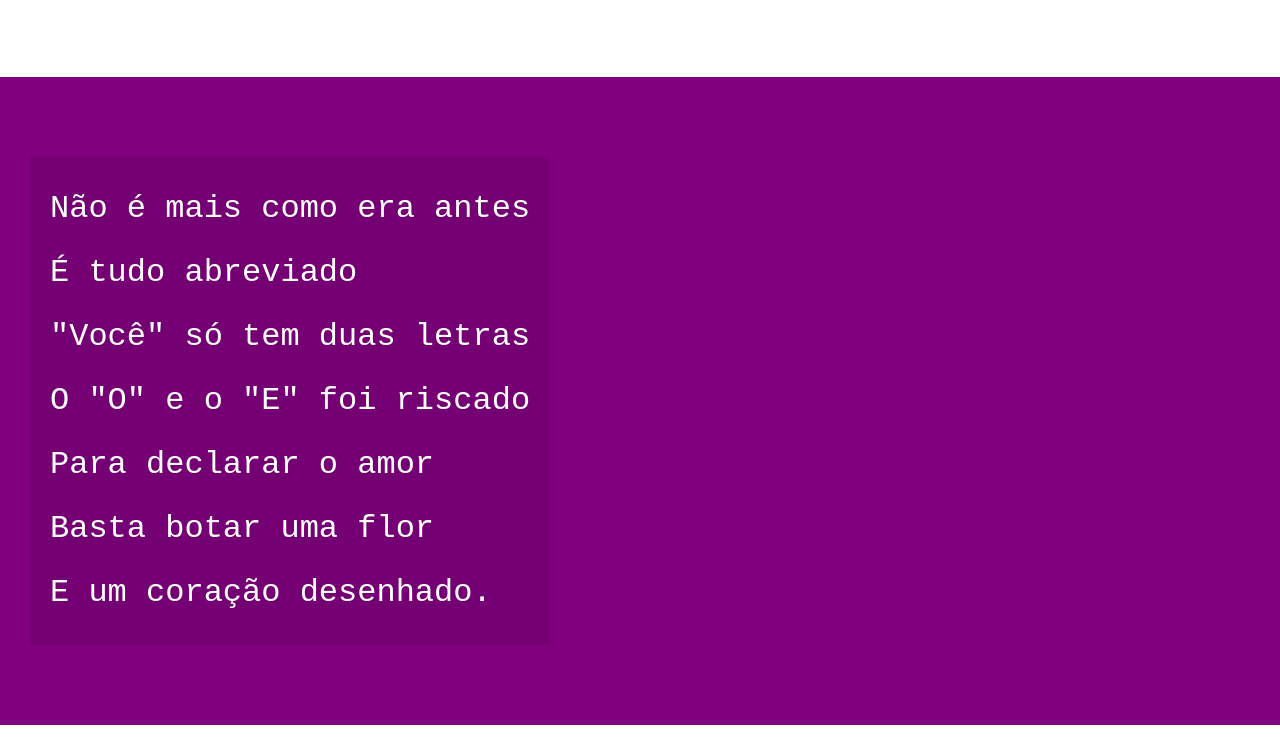
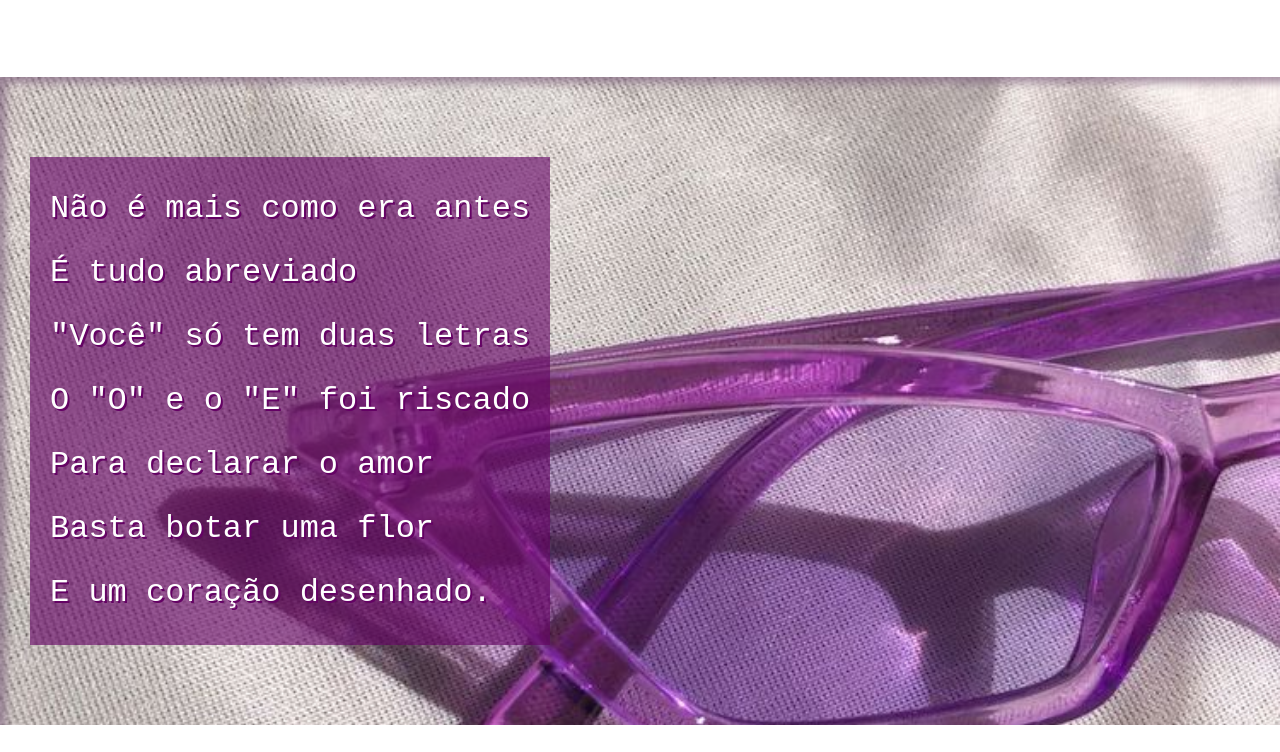
Before and after one commit to Glssv/html-css, a plain HTML site: page exercicio site 02/site cordel/index.html in a window 1280 px wide. Shown: the part 768-1520 px from the top of the page. Drawn offline with Linux system fonts and the light colour scheme.

Commit message:
completando o projeto cordel

```diff
--- a/exercicio site 02/site cordel/index.html
+++ b/exercicio site 02/site cordel/index.html
@@ -25,7 +25,7 @@
                 Vou dizer tudo em poesia.<br>
             </p>
         </section>
-        <section class="imagem">
+        <section class="imagem" id="img01">
             <p>
                 Não é mais como era antes<br>
                 É tudo abreviado<br>
@@ -46,10 +46,10 @@
                 Se o saite é muito bom<br>
                 Ele vale um alto preço.<br>
         </p>
-        </section>
-        <section class="normal">
-            <p
-                >Pra piorar a liguagem<br>
+    </section>
+    <section class="normal">
+            <p>
+                Pra piorar a liguagem<br>
                 O emoticom é um risco<br>
                 Tem símbolo para tudo<br>
                 Ponto e vírgula e um asterisco<br>
@@ -58,7 +58,7 @@
                 Decifre esse rabisco.<br>
         </p>
         </section>
-        <section class="imagem">
+        <section class="imagem" id="img02">
             <p>
                 Tenho saudade das cartas<br>
                 Escritas com a própria mão<br>
--- a/exercicio site 02/site cordel/style.css
+++ b/exercicio site 02/site cordel/style.css
@@ -9,7 +9,7 @@ body{
 }
 header{
     font-family:'Franklin Gothic Medium', 'Arial Narrow', Arial, sans-serif;
-    background-color: black;
+    background-color: rgb(67, 26, 75);
     color: white;
     text-align: center;
     font-size: 5vh;
@@ -43,11 +43,25 @@ section.normal{
 section.imagem{
    background-color: purple;
    color: white;
+   box-shadow: inset 6px 6px 9px 0px rgba(128, 99, 128, 0.658);
+   background-size: cover;
 }
 section.imagem> p{
-    background-color: rgba(100, 2, 100, 0.425);
+    background-color: rgba(100, 2, 100, 0.623);
     display: inline-block;
     padding: 20px;
+    text-shadow: 2px 2px 0px rgb(100, 2, 100);
+}
+section#img01{
+    background-image: url(imagens/download\ \(12\).jfif);
+    background-repeat: no-repeat;
+    background-position: center center;
+    background-attachment: fixed;
+}
+section#img02{
+    background-image: url(imagens/download\ \(8\).jfif);
+    background-position: top center;
+    background-attachment: fixed;
 }
 footer{
     background-color: black;
```
